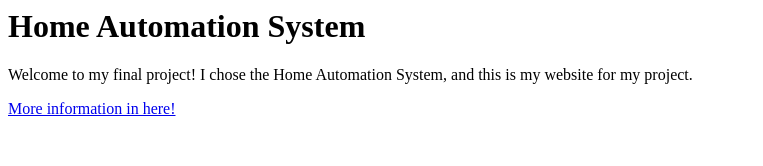
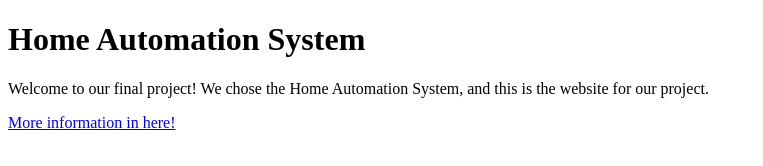
Before and after one commit to Asheropman/FirstHTML1, a plain HTML site: page Index.html in a window 1280 px wide. Shown: the whole page, without its empty margins (0-763 px from the left). Drawn offline with Linux system fonts and the light colour scheme.

Commit message:
Update Index.html

```diff
--- a/Index.html
+++ b/Index.html
@@ -1,10 +1,11 @@
+<!DOCTYPE html>
 <html>
   <head>
     <title>Home Automation System</title>
   </head>
   <body>
     <h1>Home Automation System</h1>
-    <p>Welcome to my final project! I chose the Home Automation System, and this is my website for my project.</p>
+    <p>Welcome to our final project! We chose the Home Automation System, and this is the website for our project.</p>
     <a href="about.html"> More information in here!
   </body>
 </html>
```
